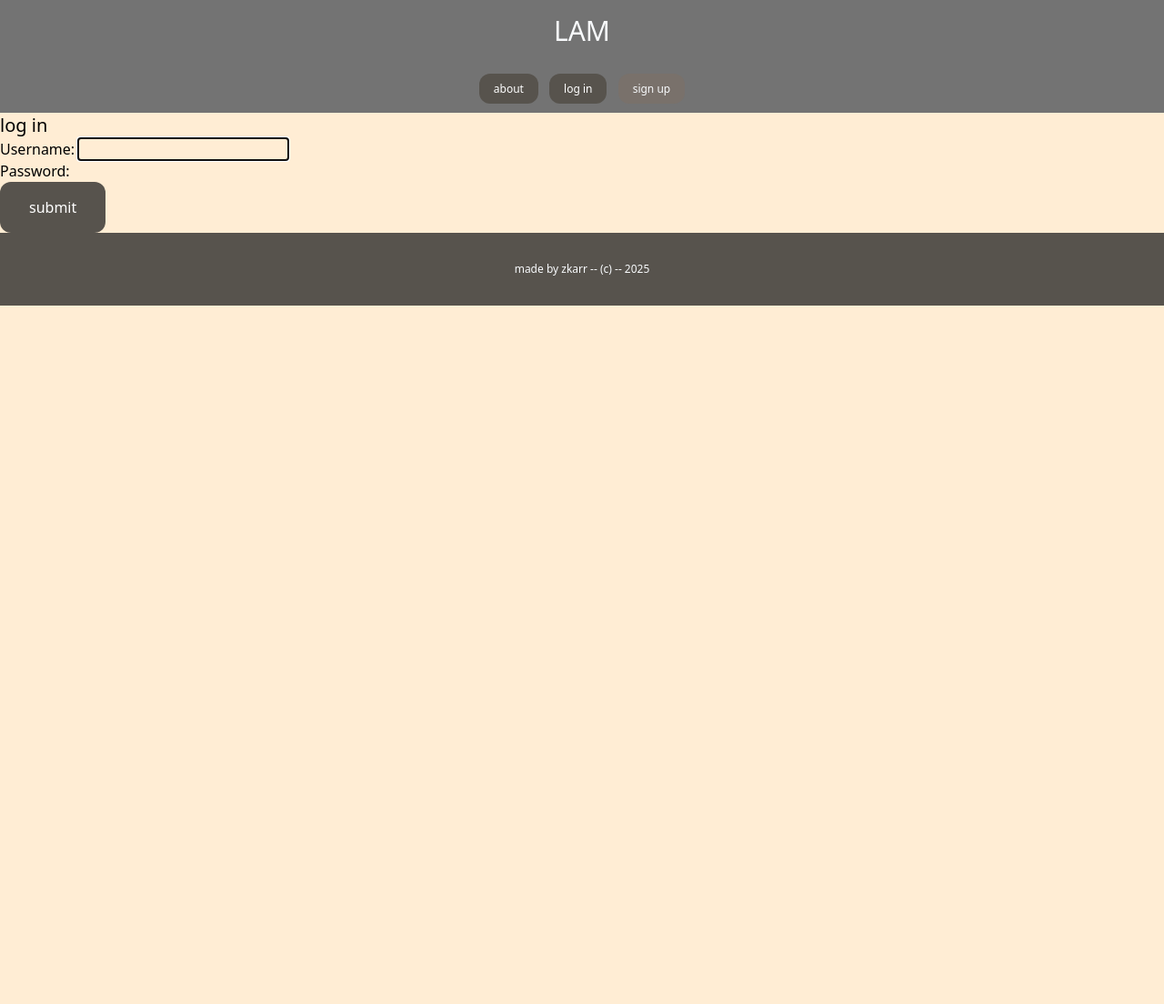
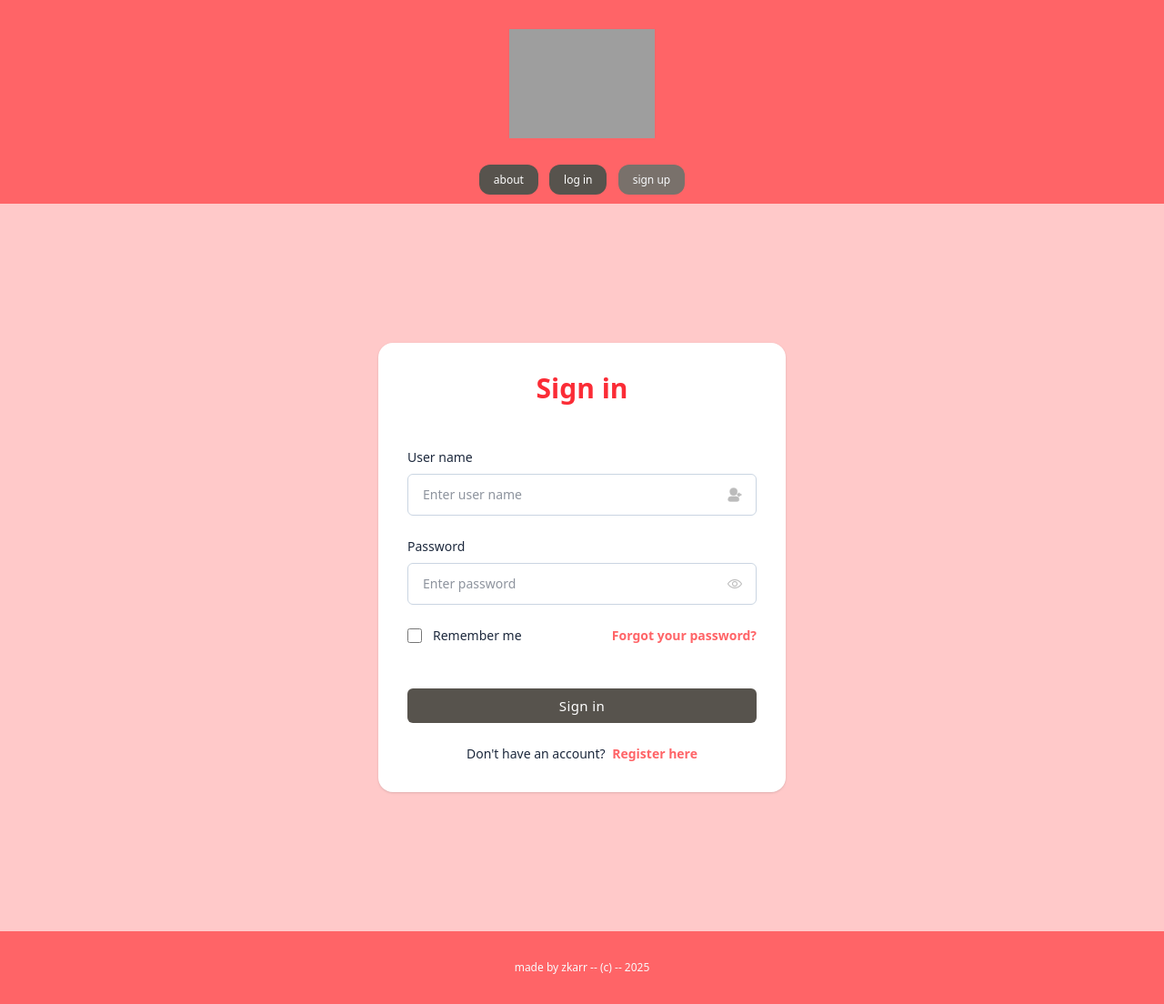
Before and after one commit to Daniel-Cervera/django, a Django app: page /log-in/ in a window 1280 px wide. Shown: the whole page at 91% size. Before the commit the page ends 336 px from the top, so only its background shows below. Run offline with Django 5.2, Linux system fonts and the light colour scheme; grey boxes are pictures that could not be loaded.

Commit message:
add new login interface, and a few modifications in clients dashboard

```diff
--- a/mysite/client/templates/client/clients_list.html
+++ b/mysite/client/templates/client/clients_list.html
@@ -3,7 +3,7 @@
 {% block title %}clients{% endblock %}
 
 {% block content %}
-<div class="w-5/6 mx-auto rounded-xl overflow-scroll mt-10 mb-10 bg-neutral-500 shadow-lg">
+<div class="w-5/6 mx-auto rounded-xl overflow-hidden mt-10 mb-10 bg-neutral-400 shadow-lg">
     <div class="py-4">
         <h1 class="mt-8 mb-8 text-center text-xl font-semibold text-slate-50">list clients</h1>
         <div class="py-6 px-6 min-h-screen">
@@ -29,10 +29,10 @@
                     <a class="font-medium text-red-600">{{ client.name }}</a>
                 </p>
                 <p class="py-4 px-2 text-center">
-                    <a class="font-medium text-red-600">{{ client.email }}</a>
+                    <a class="font-medium">{{ client.email }}</a>
                 </p>
                 <p class="py-4 px-2 text-center">
-                    <a class="font-medium text-red-600">{{ client.description }}</a>
+                    <a class="font-medium">{{ client.description }}</a>
                 </p>
             </div>
 
--- a/mysite/core/templates/core/base.html
+++ b/mysite/core/templates/core/base.html
@@ -7,23 +7,26 @@
         <title>{% block title %}{% endblock %}</title>
     </head>
     <body class="bg-orange-100">
-    <div class="py-4 px-6 bg-neutral-500">
-        <h1 class="text-3xl text-center text-slate-50">
+    <div class="py-4 px-6 bg-red-400">
+        <!-- <h1 class="text-3xl text-center text-slate-50">
             LAM
-        </h1>
+        </h1> -->
+        <a href="javascript:void(0)"><img
+            src="https://upload.wikimedia.org/wikipedia/commons/8/85/Logo-Test.png?20171228163613" alt="logo" class="w-40 mt-4 mx-auto block" />
+        </a>
     </div>
 
-    <nav class="py-4 px-6 flex justify-center bg-neutral-500">
+    <nav class="py-4 px-6 flex justify-center bg-red-400">
         <div class="space-x-2">
-            <a href="{% url 'about' %}" class="py-2 px-4 text-center bg-stone-600 hover:bg-stone-800 text-xs text-slate-50 rounded-xl text-white">about</a>
+            <a href="{% url 'about' %}" class="py-2 px-4 text-center bg-stone-600 hover:bg-red-700 text-xs text-slate-50 rounded-xl text-white">about</a>
                 {% if request.user.is_authenticated %}
                     <a href="{% url 'dashboard' %}" class="py-2 px-4 text-center bg-stone-600 hover:bg-stone-800 rounded-xl text-xs text-slate-50">dashboard</a>
                     <a href="{% url 'leads_list' %}" class="py-2 px-4 text-center bg-stone-600 hover:bg-stone-800 rounded-xl text-xs text-slate-50">leads</a>
                     <a href="{% url 'clients_list' %}" class="py-2 px-4 text-center bg-stone-600 hover:bg-stone-800 rounded-xl text-xs text-slate-50">clients</a>
                     <a href="{% url 'logout' %}" class="py-2 px-4  text-center bg-red-600 hover:bg-red-800 text-xs rounded-xl text-slate-50">log out</a>
                 {% else %}
-                    <a href="{% url 'login' %}" class="py-2 px-4 text-center bg-stone-600 hover:bg-stone-800 text-xs text-slate-50 rounded-xl text-white">log in</a>
-                    <a href="{% url 'signup' %}" class="py-2 px-4 text-center bg-stone-500 hover:bg-stone-800 text-xs text-slate-50 rounded-xl">sign up</a>
+                    <a href="{% url 'login' %}" class="py-2 px-4 text-center bg-stone-600 hover:bg-red-700 text-xs text-slate-50 rounded-xl text-white">log in</a>
+                    <a href="{% url 'signup' %}" class="py-2 px-4 text-center bg-stone-500 hover:bg-red-700 text-xs text-slate-50 rounded-xl">sign up</a>
                 {% endif %}
         </div>
     </nav>
@@ -41,7 +44,7 @@
     {% block content %}
     {% endblock %}
 
-    <footer class="py-8 text-center bg-stone-600">
+    <footer class="py-8 text-center bg-red-400">
         <p class="text-xs text-slate-50">made by zkarr -- (c) -- 2025</p>
     </footer>
 
--- a/mysite/userprofile/templates/userprofile/login.html
+++ b/mysite/userprofile/templates/userprofile/login.html
@@ -1,13 +1,72 @@
 {% extends 'core/base.html' %}
 
-{% block title %} log in {% endblock %}
+{% block title %}log in {% endblock %}
 
 {% block content %}
-    <h1 class="bg-orange-100 text-xl">log in</h1>
+    <!-- <h1 class="bg-orange-100 text-xl">log in</h1>
 
     <form method="post" action="." class="bg-orange-100">
         {% csrf_token %}
         {{ form.as_p }}
         <button class="py-4 px-8 bg-stone-600 text-white rounded-xl">submit</button>
-    </form>
+    </form> -->
+
+    <div class="bg-red-200">
+        <div class="min-h-screen flex flex-col items-center justify-center py-6 px-4">
+            <div class="max-w-md w-full">
+                <!-- <a href="javascript:void(0)"><img
+                    src="https://upload.wikimedia.org/wikipedia/commons/8/85/Logo-Test.png?20171228163613" alt="logo" class="w-40 mb-8 mx-auto block" />
+                </a> -->
+
+                <div class="p-8 rounded-2xl bg-white shadow">
+                    <h2 class="text-red-500 text-center text-3xl font-semibold">Sign in</h2>
+                    <form class="mt-12 space-y-6">
+                        <!-- {% csrf_token %}
+                        {{ form.as_p }} -->
+                        <div>
+                            <label class="text-slate-800 text-sm font-medium mb-2 block">User name</label>
+                            <div class="relative flex items-center">
+                                <input name="username" type="text" required class="w-full text-slate-800 text-sm border border-slate-300 px-4 py-3 rounded-md outline-blue-600" placeholder="Enter user name" />
+                                <svg xmlns="http://www.w3.org/2000/svg" fill="#bbb" stroke="#bbb" class="w-4 h-4 absolute right-4" viewBox="0 0 24 24">
+                                    <circle cx="10" cy="7" r="6" data-original="#000000"></circle>
+                                    <path d="M14 15H6a5 5 0 0 0-5 5 3 3 0 0 0 3 3h12a3 3 0 0 0 3-3 5 5 0 0 0-5-5zm8-4h-2.59l.3-.29a1 1 0 0 0-1.42-1.42l-2 2a1 1 0 0 0 0 1.42l2 2a1 1 0 0 0 1.42 0 1 1 0 0 0 0-1.42l-.3-.29H22a1 1 0 0 0 0-2z" data-original="#000000"></path>
+                                </svg>
+                            </div>
+                        </div>
+
+                        <div>
+                            <label class="text-slate-800 text-sm font-medium mb-2 block">Password</label>
+                            <div class="relative flex items-center">
+                                <input name="password" type="password" required class="w-full text-slate-800 text-sm border border-slate-300 px-4 py-3 rounded-md outline-blue-600" placeholder="Enter password" />
+                                <svg xmlns="http://www.w3.org/2000/svg" fill="#bbb" stroke="#bbb" class="w-4 h-4 absolute right-4 cursor-pointer" viewBox="0 0 128 128">
+                                    <path d="M64 104C22.127 104 1.367 67.496.504 65.943a4 4 0 0 1 0-3.887C1.367 60.504 22.127 24 64 24s62.633 36.504 63.496 38.057a4 4 0 0 1 0 3.887C126.633 67.496 105.873 104 64 104zM8.707 63.994C13.465 71.205 32.146 96 64 96c31.955 0 50.553-24.775 55.293-31.994C114.535 56.795 95.854 32 64 32 32.045 32 13.447 56.775 8.707 63.994zM64 88c-13.234 0-24-10.766-24-24s10.766-24 24-24 24 10.766 24 24-10.766 24-24 24zm0-40c-8.822 0-16 7.178-16 16s7.178 16 16 16 16-7.178 16-16-7.178-16-16-16z" data-original="#000000"></path>
+                                </svg>
+                            </div>
+                        </div>
+
+                        <div class="flex flex-wrap items-center justify-between gap-4">
+                            <div class="flex items-center">
+                                <input id="remember-me" name="remember-me" type="checkbox" class="h-4 w-4 shrink-0 text-blue-600 focus:ring-blue-500 border-slate-300 rounded" />
+                                <label for="remember-me" class="ml-3 block text-sm text-slate-800">
+                                    Remember me
+                                </label>
+                            </div>
+                            <div class="text-sm">
+                                <a href="jajvascript:void(0);" class="text-red-400 hover:underline font-semibold">
+                                    Forgot your password?
+                                </a>
+                            </div>
+                        </div>
+
+                        <div class="!mt-12">
+                            <button type="button" class="w-full py-2 px-4 text-[15px] font-medium tracking-wide rounded-md text-white bg-stone-600 hover:bg-red-700 focus:outline-none cursor-pointer">
+                            Sign in
+                            </button>
+                        </div>
+                        <p class="text-slate-800 text-sm !mt-6 text-center">Don't have an account? <a href="{% url 'signup' %}" class="text-red-400 hover:underline ml-1 whitespace-nowrap font-semibold">Register here</a></p>
+                    </form>
+                </div>
+            </div>
+        </div>
+    </div>
 {% endblock %}
```
